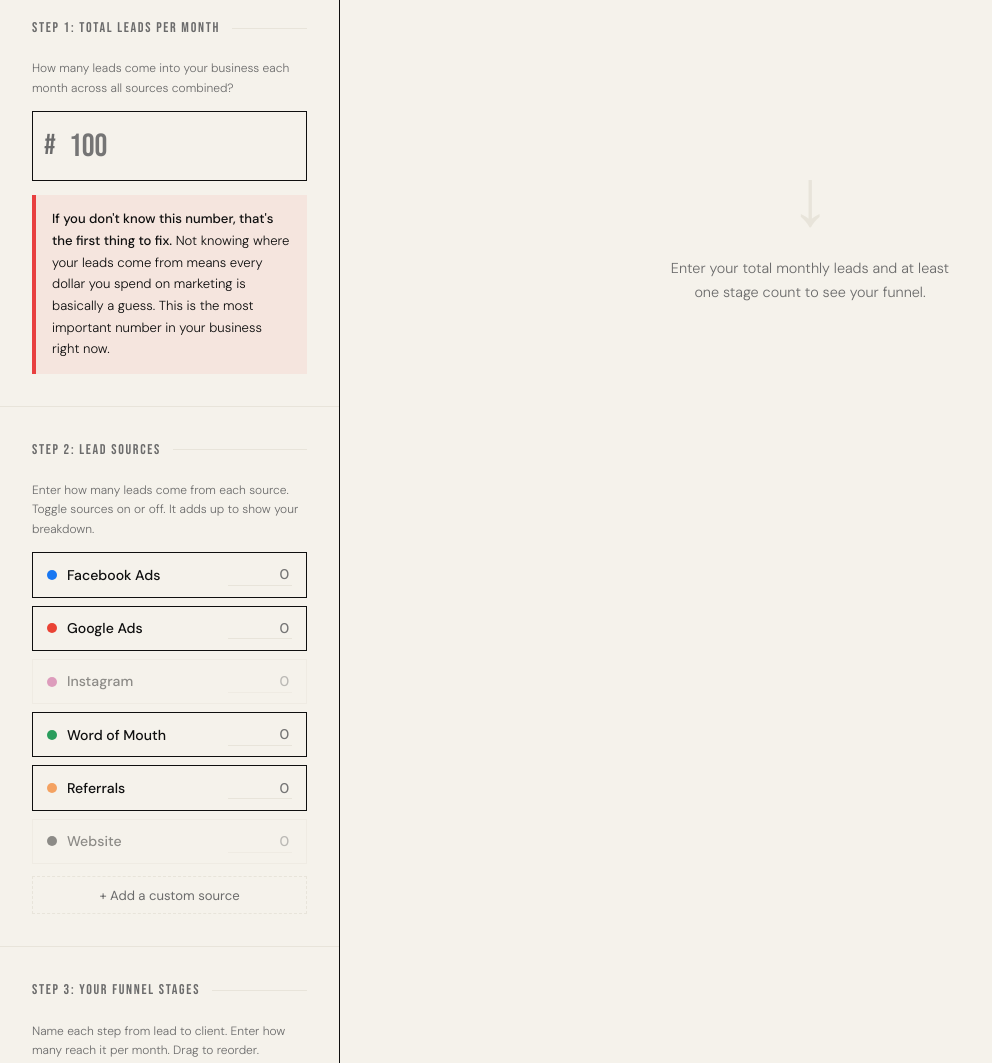
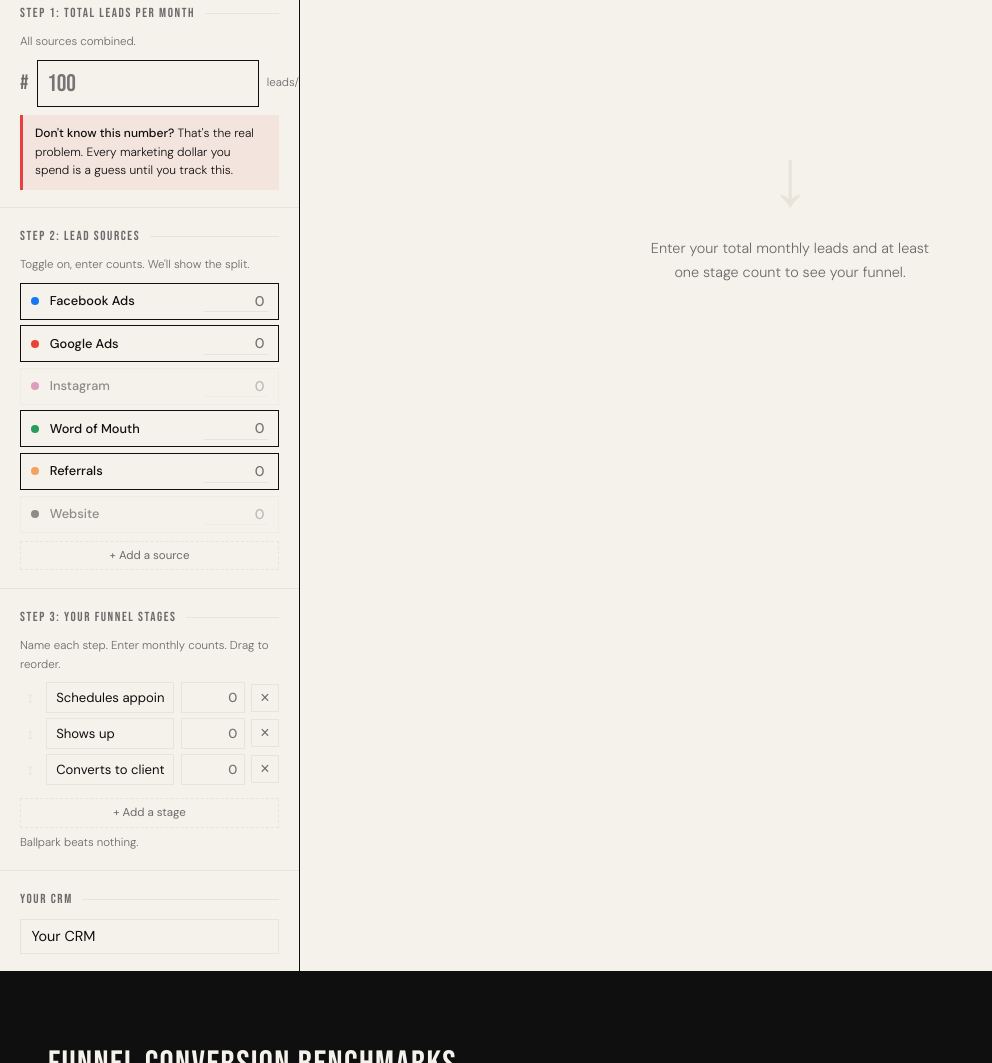
Before and after one commit to dumbitdownmktg/dumb-it-down-marketing, a plain HTML site: page funnel.html in a window 1280 px wide. Shown: the part 524-1587 px from the top of the page, without its empty margins (0-992 px from the left). Drawn offline with Linux system fonts and the light colour scheme.

Commit message:
Add files via upload

```diff
--- a/funnel.html
+++ b/funnel.html
@@ -32,21 +32,21 @@ nav { position: fixed; top: 0; left: 0; right: 0; z-index: 100; display: flex; a
 .how-text strong { color: var(--white); font-weight: 500; }
 
 /* MAIN TOOL */
-.tool-wrap { display: grid; grid-template-columns: 340px 1fr; border-bottom: 1.5px solid var(--black); }
-.left-panel { border-right: 1.5px solid var(--black); display: flex; flex-direction: column; }
-.panel-section { padding: 2rem; border-bottom: 1px solid var(--gray-light); }
+.tool-wrap { display: grid; grid-template-columns: 300px 1fr; border-bottom: 1.5px solid var(--black); min-height: 80vh; }
+.left-panel { border-right: 1.5px solid var(--black); display: flex; flex-direction: column; overflow-y: auto; }
+.panel-section { padding: 1.1rem 1.25rem; border-bottom: 1px solid var(--gray-light); }
 .panel-section:last-child { border-bottom: none; }
-.panel-label { font-family: 'Bebas Neue', sans-serif; font-size: 0.88rem; letter-spacing: 0.12em; color: var(--gray); margin-bottom: 1.25rem; display: flex; align-items: center; gap: 0.75rem; }
+.panel-label { font-family: 'Bebas Neue', sans-serif; font-size: 0.82rem; letter-spacing: 0.12em; color: var(--gray); margin-bottom: 0.6rem; display: flex; align-items: center; gap: 0.6rem; }
 .panel-label::after { content: ''; flex: 1; height: 1px; background: var(--gray-light); }
 
 /* SOURCES */
-.source-row { display: flex; align-items: center; justify-content: space-between; padding: 0.65rem 0.85rem; border: 1px solid var(--gray-light); cursor: pointer; transition: all 0.15s; margin-bottom: 0.5rem; user-select: none; }
+.source-row { display: flex; align-items: center; justify-content: space-between; padding: 0.4rem 0.65rem; border: 1px solid var(--gray-light); cursor: pointer; transition: all 0.15s; margin-bottom: 0.35rem; user-select: none; }
 .source-row:last-child { margin-bottom: 0; }
 .source-row.active { border-color: var(--black); }
 .source-row:not(.active) { opacity: 0.45; }
 .src-left { display: flex; align-items: center; gap: 0.65rem; }
-.src-dot { width: 10px; height: 10px; border-radius: 50%; flex-shrink: 0; }
-.src-name { font-size: 0.88rem; font-weight: 500; }
+.src-dot { width: 8px; height: 8px; border-radius: 50%; flex-shrink: 0; }
+.src-name { font-size: 0.8rem; font-weight: 500; }
 .src-input { width: 64px; text-align: right; border: none; border-bottom: 1px solid var(--gray-light); background: transparent; font-family: 'DM Sans', sans-serif; font-size: 0.88rem; font-weight: 500; color: var(--black); outline: none; padding: 0.1rem 0.2rem; -moz-appearance: textfield; }
 .src-input::-webkit-outer-spin-button, .src-input::-webkit-inner-spin-button { -webkit-appearance: none; }
 .src-input:focus { border-color: var(--black); }
@@ -70,8 +70,8 @@ nav { position: fixed; top: 0; left: 0; right: 0; z-index: 100; display: flex; a
 .cb-bad { background: rgba(232,64,64,0.1); color: var(--red); }
 
 /* STAGES */
-.stage-row { display: flex; align-items: center; gap: 0.5rem; margin-bottom: 0.5rem; }
-.stage-input { flex: 1; padding: 0.5rem 0.7rem; border: 1px solid var(--gray-light); background: var(--white); font-family: 'DM Sans', sans-serif; font-size: 0.88rem; color: var(--black); outline: none; transition: border-color 0.2s; }
+.stage-row { display: flex; align-items: center; gap: 0.4rem; margin-bottom: 0.3rem; }
+.stage-input { flex: 1; padding: 0.38rem 0.55rem; border: 1px solid var(--gray-light); background: var(--white); font-family: 'DM Sans', sans-serif; font-size: 0.82rem; color: var(--black); outline: none; transition: border-color 0.2s; min-width: 0; }
 .stage-input:focus { border-color: var(--black); }
 .stage-del { width: 28px; height: 28px; border: 1px solid var(--gray-light); background: transparent; cursor: pointer; font-size: 1rem; color: var(--gray); display: flex; align-items: center; justify-content: center; flex-shrink: 0; transition: all 0.15s; }
 .stage-del:hover { border-color: var(--red); color: var(--red); }
@@ -84,14 +84,14 @@ nav { position: fixed; top: 0; left: 0; right: 0; z-index: 100; display: flex; a
 .count-row { display: flex; align-items: center; justify-content: space-between; gap: 0.75rem; margin-bottom: 0.6rem; }
 .count-row:last-child { margin-bottom: 0; }
 .count-label { font-size: 0.84rem; font-weight: 500; flex: 1; white-space: nowrap; overflow: hidden; text-overflow: ellipsis; }
-.count-input { width: 80px; padding: 0.45rem 0.65rem; border: 1px solid var(--gray-light); background: var(--white); font-family: 'DM Sans', sans-serif; font-size: 0.88rem; font-weight: 500; text-align: right; color: var(--black); outline: none; transition: border-color 0.2s; -moz-appearance: textfield; }
+.count-input { width: 54px; padding: 0.38rem 0.4rem; border: 1px solid var(--gray-light); background: var(--white); font-family: 'DM Sans', sans-serif; font-size: 0.82rem; font-weight: 500; text-align: right; color: var(--black); outline: none; transition: border-color 0.2s; -moz-appearance: textfield; flex-shrink: 0; }
 .count-input::-webkit-outer-spin-button, .count-input::-webkit-inner-spin-button { -webkit-appearance: none; }
 .count-input:focus { border-color: var(--black); }
-.crm-input { width: 100%; padding: 0.6rem 0.75rem; border: 1px solid var(--gray-light); background: var(--white); font-family: 'DM Sans', sans-serif; font-size: 0.9rem; color: var(--black); outline: none; transition: border-color 0.2s; }
+.crm-input { width: 100%; padding: 0.45rem 0.65rem; border: 1px solid var(--gray-light); background: var(--white); font-family: 'DM Sans', sans-serif; font-size: 0.9rem; color: var(--black); outline: none; transition: border-color 0.2s; }
 .crm-input:focus { border-color: var(--black); }
 
 /* RIGHT FUNNEL OUTPUT */
-.right-panel { padding: 3rem; overflow-x: auto; }
+.right-panel { padding: 1.75rem 2rem; overflow-x: auto; }
 .empty-funnel { display: flex; flex-direction: column; align-items: center; justify-content: center; min-height: 400px; color: var(--gray); text-align: center; gap: 1rem; }
 .empty-big { font-family: 'Bebas Neue', sans-serif; font-size: 5rem; color: var(--gray-light); line-height: 1; }
 
@@ -251,26 +251,27 @@ footer { padding: 2rem 3rem; display: flex; align-items: center; justify-content
     <!-- STEP 1: TOTAL LEADS -->
     <div class="panel-section">
       <div class="panel-label">Step 1: Total leads per month</div>
-      <p style="font-size:0.75rem;color:var(--gray);margin-bottom:0.85rem;">How many leads come into your business each month across all sources combined?</p>
-      <div style="position:relative;">
-        <span style="position:absolute;left:0.75rem;top:50%;transform:translateY(-50%);font-family:'Bebas Neue',sans-serif;font-size:1.8rem;color:var(--gray);pointer-events:none">#</span>
+      <p style="font-size:0.72rem;color:var(--gray);margin-bottom:0.5rem;">All sources combined.</p>
+      <div style="display:flex;align-items:center;gap:0.5rem;">
+        <span style="font-family:'Bebas Neue',sans-serif;font-size:1.3rem;color:var(--gray)">#</span>
         <input type="number" id="total-leads" placeholder="100"
-          style="width:100%;padding:0.9rem 0.75rem 0.9rem 2.25rem;border:1.5px solid var(--black);background:var(--white);font-family:'Bebas Neue',sans-serif;font-size:2rem;color:var(--black);outline:none;-moz-appearance:textfield;"
+          style="flex:1;padding:0.5rem 0.6rem;border:1.5px solid var(--black);background:var(--white);font-family:'Bebas Neue',sans-serif;font-size:1.5rem;color:var(--black);outline:none;-moz-appearance:textfield;"
           oninput="render()">
+        <span style="font-size:0.72rem;color:var(--gray);white-space:nowrap">leads/mo</span>
       </div>
-      <div id="dont-know-callout" style="display:none;margin-top:0.85rem;padding:0.85rem 1rem;border-left:4px solid var(--red);background:rgba(232,64,64,0.07);font-size:0.82rem;color:var(--black);line-height:1.65;">
-        <strong style="font-weight:500">If you don't know this number, that's the first thing to fix.</strong> Not knowing where your leads come from means every dollar you spend on marketing is basically a guess. This is the most important number in your business right now.
+      <div id="dont-know-callout" style="display:none;margin-top:0.5rem;padding:0.6rem 0.75rem;border-left:3px solid var(--red);background:rgba(232,64,64,0.07);font-size:0.75rem;color:var(--black);line-height:1.55;">
+        <strong style="font-weight:500">Don't know this number?</strong> That's the real problem. Every marketing dollar you spend is a guess until you track this.
       </div>
     </div>
 
     <!-- STEP 2: LEAD SOURCES -->
     <div class="panel-section">
       <div class="panel-label">Step 2: Lead sources</div>
-      <p style="font-size:0.75rem;color:var(--gray);margin-bottom:0.85rem;">Enter how many leads come from each source. Toggle sources on or off. It adds up to show your breakdown.</p>
+      <p style="font-size:0.72rem;color:var(--gray);margin-bottom:0.5rem;">Toggle on, enter counts. We'll show the split.</p>
       <div id="source-list"></div>
-      <button class="add-stage-btn" onclick="addCustomSource()" style="margin-top:0.75rem">+ Add a custom source</button>
+      <button class="add-stage-btn" onclick="addCustomSource()" style="margin-top:0.5rem;font-size:0.72rem;padding:0.4rem 0.75rem">+ Add a source</button>
       <div id="source-total-wrap" style="margin-top:0.85rem;display:none">
-        <div style="display:flex;justify-content:space-between;align-items:center;padding:0.6rem 0.85rem;background:var(--gray-light);font-size:0.82rem;">
+        <div style="display:flex;justify-content:space-between;align-items:center;padding:0.4rem 0.65rem;background:var(--gray-light);font-size:0.75rem;">
           <span style="font-weight:500">Total from sources</span>
           <span id="source-total" style="font-family:'Bebas Neue',sans-serif;font-size:1.2rem"></span>
         </div>
@@ -281,17 +282,17 @@ footer { padding: 2rem 3rem; display: flex; align-items: center; justify-content
     <!-- STEP 3: FUNNEL STAGES -->
     <div class="panel-section">
       <div class="panel-label">Step 3: Your funnel stages</div>
-      <p style="font-size:0.75rem;color:var(--gray);margin-bottom:0.85rem;">Name each step from lead to client. Enter how many reach it per month. Drag to reorder.</p>
+      <p style="font-size:0.72rem;color:var(--gray);margin-bottom:0.5rem;">Name each step. Enter monthly counts. Drag to reorder.</p>
       <div id="stages-list"></div>
-      <button class="add-stage-btn" onclick="addStage()">+ Add a stage</button>
-      <p style="font-size:0.75rem;color:var(--gray);margin-top:0.75rem;">Monthly averages are fine. Ballpark beats nothing.</p>
+      <button class="add-stage-btn" onclick="addStage()" style="font-size:0.72rem;padding:0.4rem 0.75rem">+ Add a stage</button>
+      <p style="font-size:0.72rem;color:var(--gray);margin-top:0.4rem;">Ballpark beats nothing.</p>
     </div>
 
     <!-- CRM -->
     <div class="panel-section">
       <div class="panel-label">Your CRM</div>
       <input class="crm-input" id="crm-name" type="text" placeholder="e.g. HubSpot, spreadsheet, gut feeling..." value="Your CRM" oninput="render()">
-      <p style="font-size:0.75rem;color:var(--gray);margin-top:0.5rem;">What do you actually use to track your leads?</p>
+
     </div>
 
   </div>
@@ -610,13 +611,13 @@ function render() {
   const srcSum     = activeSrcs.reduce((a,s)=>a+(parseFloat(s.leads)||0),0);
 
   const pieHTML = hasSources ? `
-    <div style="border-bottom:1.5px solid var(--black);padding:2rem;">
+    <div style="border-bottom:1.5px solid var(--black);padding:1.25rem 1.75rem;">
       <div style="font-family:'Bebas Neue',sans-serif;font-size:0.82rem;letter-spacing:0.12em;color:var(--gray);margin-bottom:1.25rem;display:flex;align-items:center;gap:0.75rem;">
         Lead sources
         <span style="flex:1;height:1px;background:var(--gray-light);display:block"></span>
       </div>
       <div style="display:flex;gap:2rem;align-items:center;flex-wrap:wrap;">
-        <canvas id="pie-canvas" width="130" height="130" style="flex-shrink:0"></canvas>
+        <canvas id="pie-canvas" width="100" height="100" style="flex-shrink:0"></canvas>
         <div style="flex:1;display:flex;flex-direction:column;gap:0.5rem;min-width:160px;">
           ${activeSrcs.map(s => {
             const leads = parseFloat(s.leads)||0;
```
